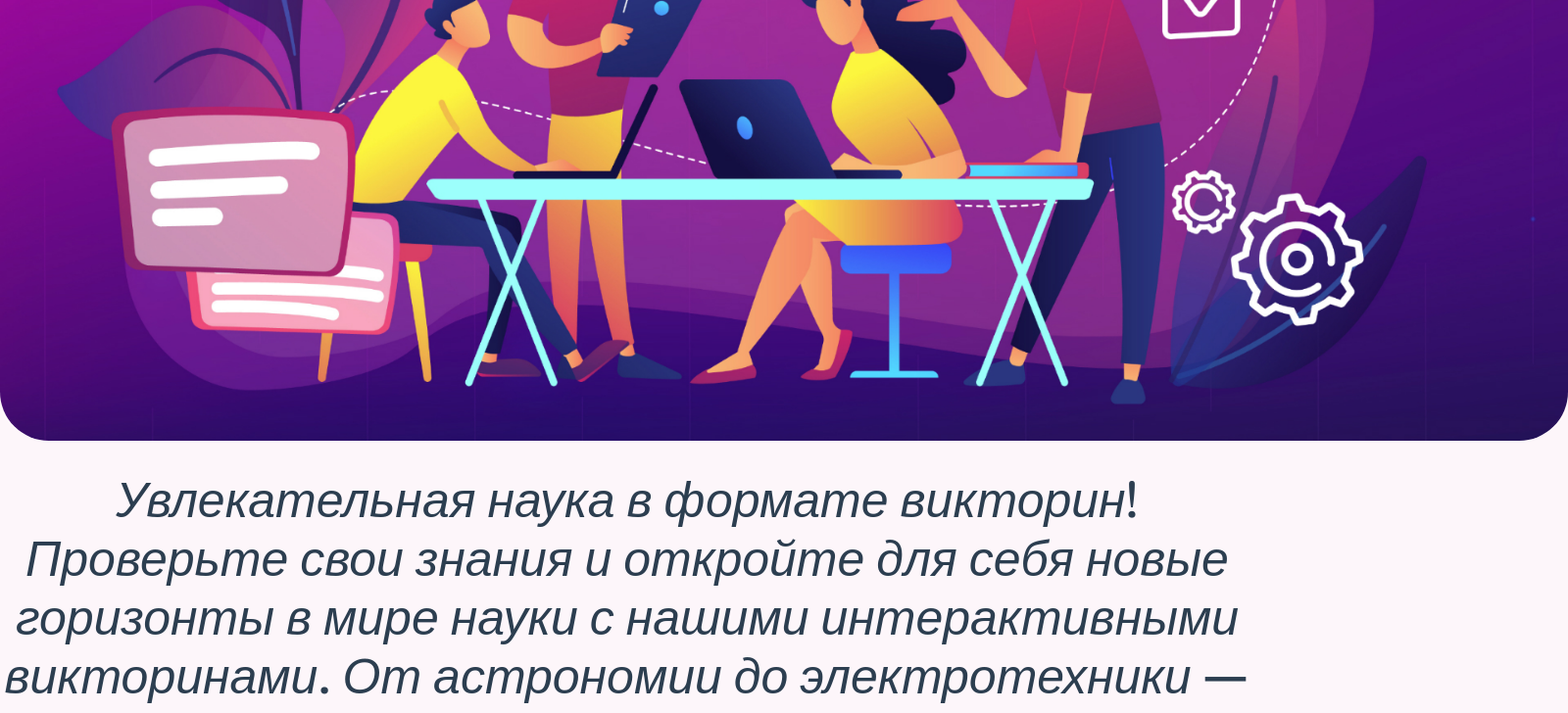
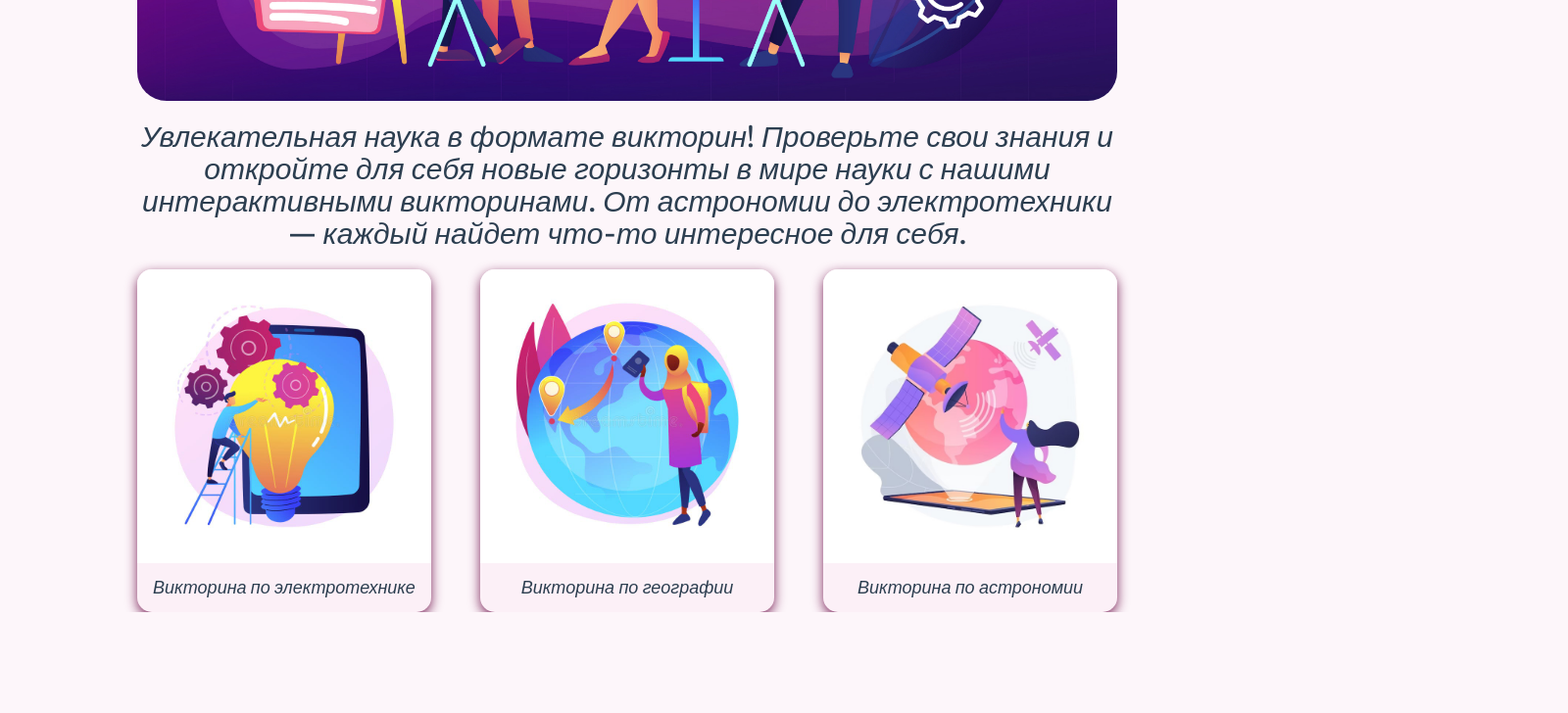
Before and after one commit to MishaZ-el/QuizApp, a React (Vite) app in the folder my-react-app/: page / in a window 1280 px wide. Shown: the part 480-1208 px from the top of the page at 98% size, 1600 px wide, since content can reach past the window. After the commit the page ends 1105 px from the top, so only its background shows below. Built offline with nearby package versions, Linux system fonts and the light colour scheme.

Commit message:
Исправил стилизацию

```diff
--- a/my-react-app/src/pages/Home.module.scss
+++ b/my-react-app/src/pages/Home.module.scss
@@ -1,51 +1,51 @@
 @use "../styles/variable.module.scss" as vars;
 
 .container {
-  max-width: 1600px;
+  max-width: 1000px;
   margin: 0 auto;
 }
 
 header {
   text-align: center;
-  margin-top: 30px;
-  margin-bottom: 30px;
+  margin-top: 20px;
+  margin-bottom: 20px;
 }
 
 h1 {
   font-family: vars.$font-primary;
   font-weight: 400;
   font-style: italic;
-  font-size: 50px;
+  font-size: 30px;
   color: vars.$color-primary;
-  line-height: 1.2;
-  max-width: 1600px;
+  line-height: 1.1;
   margin: 0 auto;
 }
 
 .Logo {
-  width: 1600px;
-  margin-bottom: 30px;
-  border-radius: 50px;
+  width: 100%;
+  max-width: 1000px;
+  margin-bottom: 20px;
+  border-radius: 30px;
 }
 
 main {
-  width: 1600px;
-  height: 600px;
+  width: 100%;
+  max-width: 1000px;
   display: grid;
-  grid-template-columns: repeat(3, 500px);
+  grid-template-columns: repeat(3, 300px);
   gap: 50px;
   justify-content: center;
   align-items: center;
 }
 
 .cardImage {
-  width: 500px;
-  height: 500px;
+  width: 300px;
+  height: 300px;
 }
 
 .card {
   background: none;
-  border-radius: 20px;
+  border-radius: 15px;
   overflow: hidden;
   box-shadow: vars.$box-shadow;
   transition: all 0.3s ease;
@@ -58,8 +58,8 @@ main {
   }
 
   .cardImage {
-    width: 500px;
-    height: 500px;
+    width: 300px;
+    height: 300px;
     object-fit: cover;
     border-bottom: vars.$box-shadow;
   }
@@ -68,10 +68,10 @@ main {
     font-family: vars.$font-primary;
     font-weight: 400;
     font-style: italic;
-    font-size: 30px;
+    font-size: 18px;
     color: vars.$color-primary;
     text-align: center;
-    padding: 20px;
+    padding: 15px;
     background: vars.$color-violet;
   }
 }
--- a/my-react-app/src/pages/PageQuiz.module.scss
+++ b/my-react-app/src/pages/PageQuiz.module.scss
@@ -1,7 +1,7 @@
 @use "../styles/variable.module.scss" as vars;
 
 .pageQuizContainer {
-  max-width: 1600px;
+  max-width: 1000px;
   margin: 0 auto;
   padding: 20px;
   min-height: 100vh;
@@ -10,8 +10,8 @@
 .header {
   width: 100%;
   background: white;
-  border-radius: 50px;
-  padding: 60px;
+  border-radius: 40px;
+  padding: 40px 60px;
   margin-bottom: 50px;
   box-shadow: vars.$box-shadow;
   transition: all 0.3s ease;
@@ -25,20 +25,21 @@
   font-family: vars.$font-primary;
   font-weight: 400;
   font-style: italic;
-  font-size: 40px;
+  font-size: 30px;
   color: vars.$color-primary;
   text-align: center;
 }
 
 .quizMain {
   width: 100%;
-  height: 700px;
+  max-width: 1000px;
+  height: 600px;
   display: flex;
   flex-direction: column;
   justify-content: center;
   align-items: center;
   background: white;
-  border-radius: 50px;
+  border-radius: 40px;
   box-shadow: vars.$box-shadow;
   padding: 60px;
 }
@@ -46,32 +47,32 @@
 .quizContainer,
 .resultsContainer {
   font-family: vars.$font-primary;
-  font-size: 25px;
+  font-size: 24px;
   font-weight: 400;
   color: vars.$color-primary;
   text-align: center;
-  margin-bottom: 30px;
+  margin-bottom: 20px;
   line-height: 1.4;
 }
 
 .quizContainer h2 {
-  font-size: 32px;
-  margin-bottom: 40px;
+  font-size: 24px;
+  margin-bottom: 30px;
 }
 
 .questionText {
   text-align: center;
-  max-width: 1200px;
+  max-width: 1000px;
 }
 
 .answerOption {
   width: 100%;
-  padding: 25px;
-  margin: 15px 0;
+  padding: 20px;
+  margin: 12px 0;
   background: rgba(vars.$color-violet, 0.1);
   border-radius: 20px;
   font-family: vars.$font-primary;
-  font-size: 28px;
+  font-size: 24px;
   color: vars.$color-primary;
   cursor: pointer;
   border: none;
@@ -88,7 +89,7 @@
   padding: 20px 40px;
   border-radius: 30px;
   font-family: vars.$font-primary;
-  font-size: 28px;
+  font-size: 24px;
   color: white;
   opacity: 0;
   transform: scale(0.9);
@@ -112,13 +113,13 @@
 
 .quizButton {
   margin: 10px;
-  padding: 20px 40px;
+  padding: 15px 30px;
   border: none;
   border-radius: 50px;
   background: vars.$color-primary;
   color: white;
   font-family: vars.$font-primary;
-  font-size: 24px;
+  font-size: 20px;
   cursor: pointer;
   box-shadow: vars.$box-shadow;
   transition: transform 0.2s ease;
@@ -140,14 +141,14 @@
 
   h2 {
     font-family: vars.$font-primary;
-    font-size: 40px;
+    font-size: 36px;
     color: vars.$color-primary;
     margin-bottom: 30px;
   }
 
   h3 {
     font-family: vars.$font-primary;
-    font-size: 32px;
+    font-size: 28px;
     color: vars.$color-primary;
     margin-bottom: 40px;
   }
@@ -155,7 +156,7 @@
 
 .scoreText {
   font-family: vars.$font-primary;
-  font-size: 28px;
+  font-size: 24px;
   color: vars.$color-primary;
-  margin-top: 40px;
+  margin-top: 20px;
 }
```
